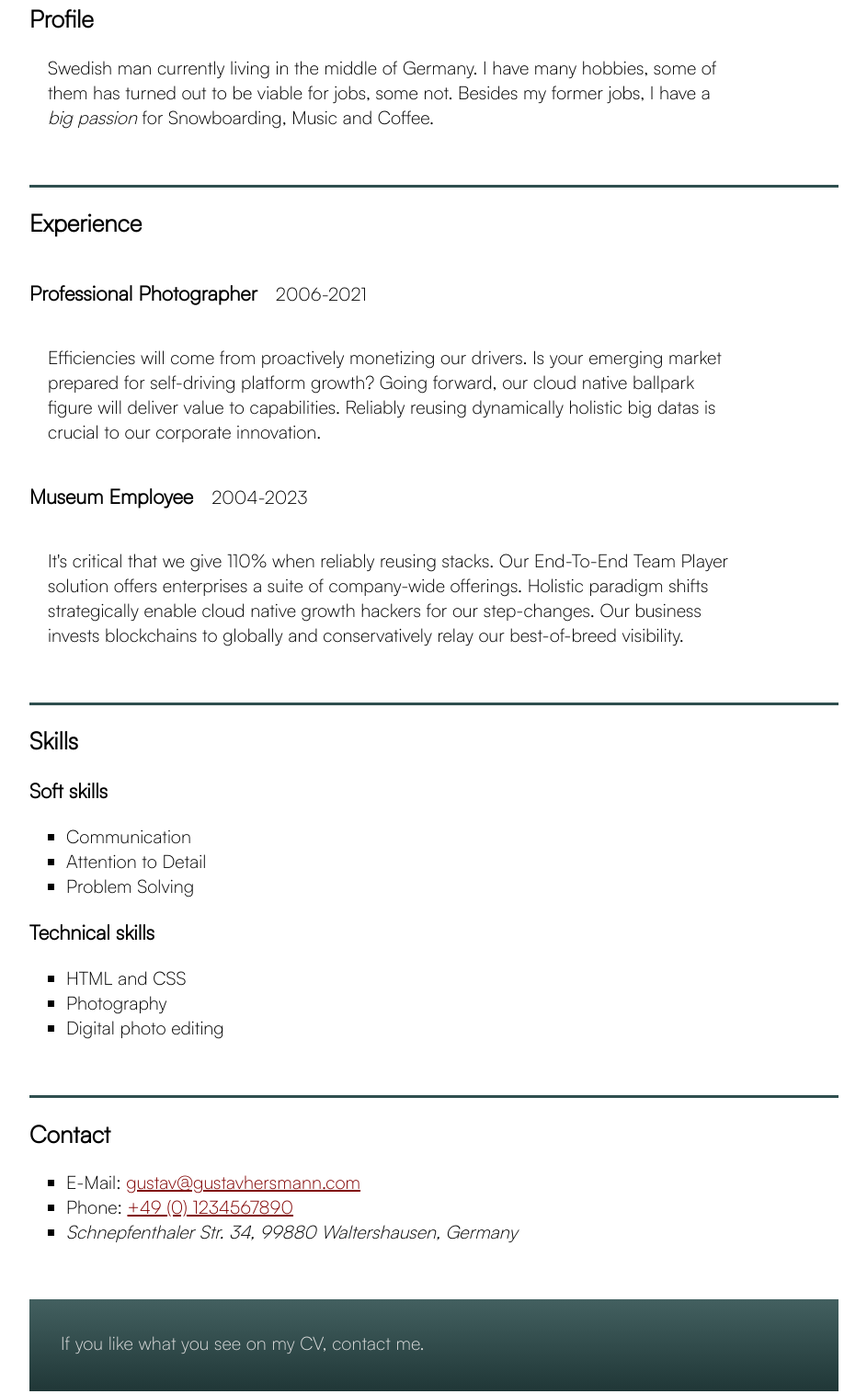
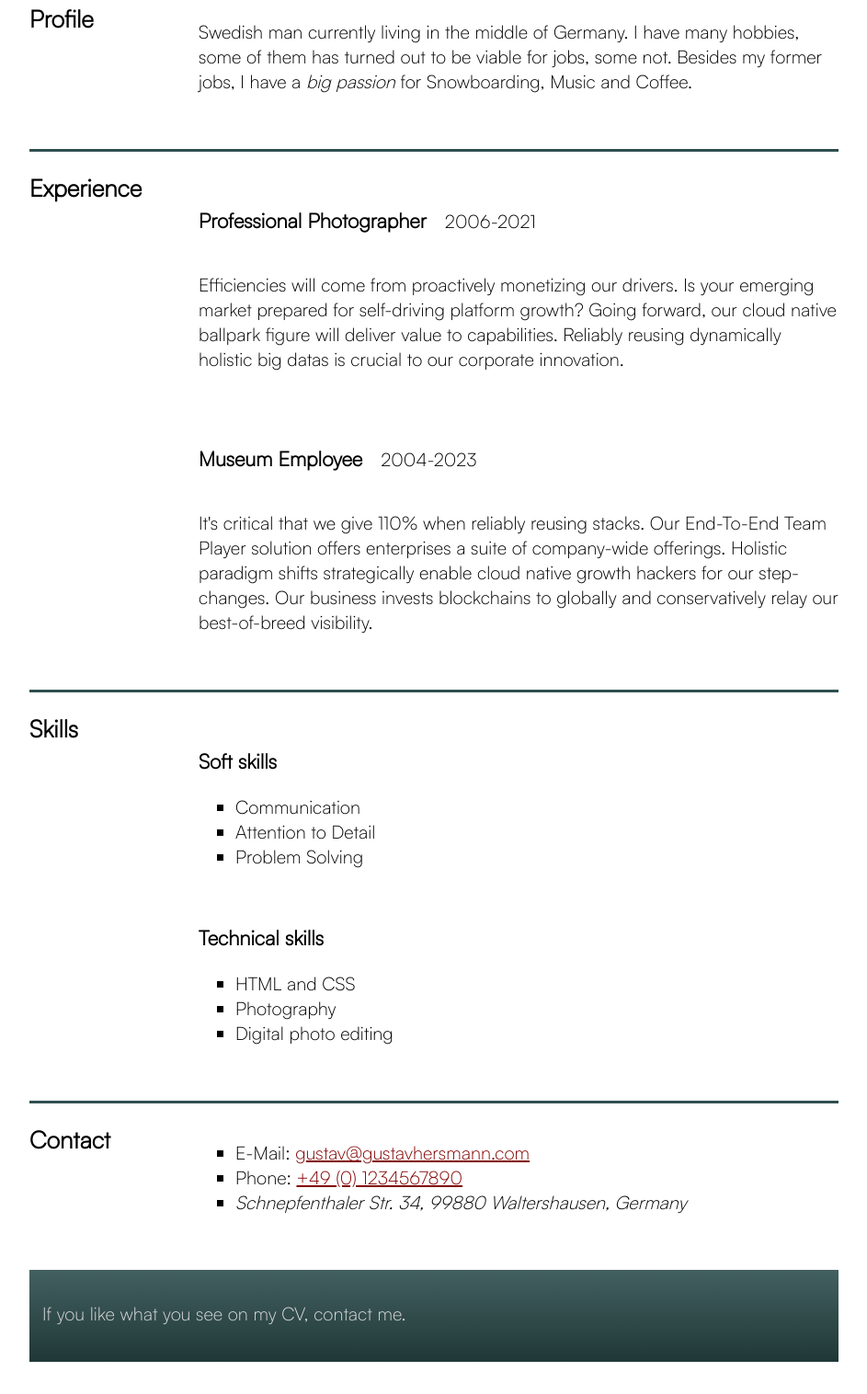
Before and after one commit to ghersmann/cv, a plain HTML site: page index.html in a window 1280 px wide. Shown: the part 442-1958 px from the top of the page at 92% size, without its empty margins (168-1111 px from the left). After the commit the page ends 1931 px from the top, so only its background shows below. Drawn offline with Linux system fonts and the light colour scheme.

Commit message:
Added grid layout

```diff
--- a/index.html
+++ b/index.html
@@ -27,16 +27,19 @@
         <aside class="aside-hireme">Hire Me!</aside>
     </header>
     <main>
-        <article id="profile">
+        <article id="profile" class="article-grid">
             <h2>Profile</h2>
-            <p class="pbodyindent">Swedish man currently living in the middle of Germany.
+
+            <p class="pbodyindent profile">Swedish man currently living in the middle of Germany.
                 I have many hobbies, some of them has turned out to
                 be viable for jobs, some not. Besides my former jobs, I
                 have a <i>big passion</i> for Snowboarding, Music and
                 Coffee. </p>
+
         </article>
-        <article id="experience">
+        <article id="experience" class="article-grid">
             <h2>Experience</h2>
+            <div class="grid-content">
                 <section>
                     <header class="h3-subheading-flex">
                         <h3>Professional Photographer </h3>
@@ -61,8 +64,9 @@
                         business invests blockchains to globally and conservatively relay
                         our best-of-breed visibility.</p>
                 </section>
+            </div>
         </article>
-        <article id="skills">
+        <article id="skills" class="article-grid">
             <h2>Skills</h2>
             <section>
                 <h3>Soft skills</h3>
@@ -79,9 +83,9 @@
                 </ul>
             </section>
         </article>
-        <article id="contact">
+        <article id="contact" class="article-grid">
             <h2>Contact</h2>
-            <ul>
+            <ul class="profile">
                 <li>E-Mail: <a href="mailto:gustav@gustavhersmann.com">gustav@gustavhersmann.com</a></li>
                 <li>Phone: <a href="tel:+4915221477147">+49 (0) 1234567890</a></li>
                 <li>
--- a/styles/style.css
+++ b/styles/style.css
@@ -238,7 +238,7 @@ footer {
   }
 }
 
-@media screen and (min-width: 786px) {
+@media screen and (min-width: 768px) {
   html {
     font-size: 18px;
     max-width: 70%;
@@ -255,6 +255,23 @@ footer {
   }
   .h3-subheading-p {
     padding-left: 1rem;
+  }
+
+  .article-grid {
+    display: grid;
+    grid-template-columns: 1fr 4fr;
+    grid-gap: 0.5rem;
+  }
+  .pbodyindent {
+    left: 0;
+  }
+
+  h3 {
+    margin-top: 3rem;
+  }
+
+  .profile {
+    margin-top: 2rem;
   }
 }
 
```
Lines whose indentation alone changed are shown as unchanged.
